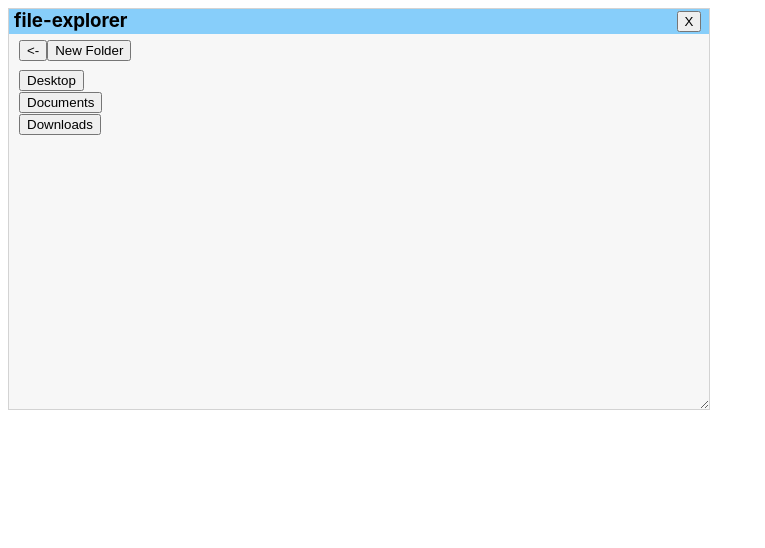
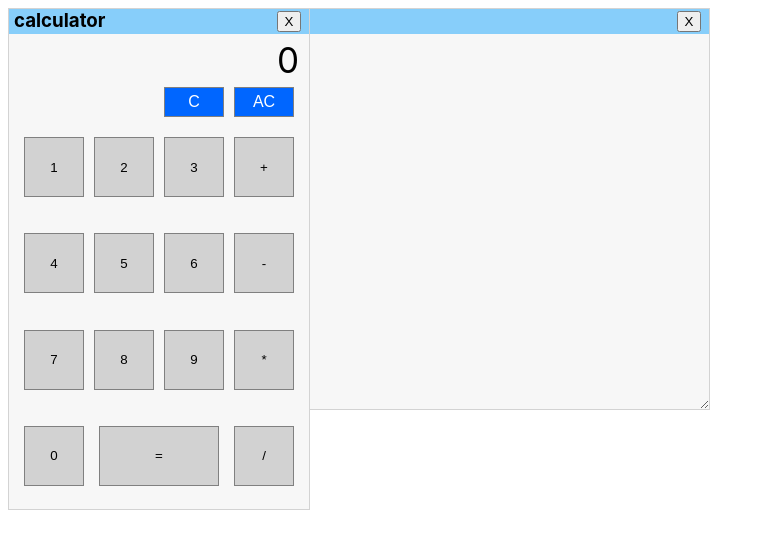
Before and after one commit to AryaaSk/operatingSystem, an Angular app: page / in a window 1280 px wide. Shown: the top 548 px of the page, without its empty margins (0-765 px from the left). Built offline with nearby package versions, Linux system fonts and the light colour scheme.

Commit message:
Created Caluclator

```diff
--- a/src/app/apps/calculator/calculator.component.css
+++ b/src/app/apps/calculator/calculator.component.css
@@ -0,0 +1,51 @@
+.calcGrid
+{
+    height: 100%;
+    width: 100%;
+
+    display: grid;
+    grid-template-rows: 45px 35px auto;
+    grid-template-columns: 3fr 1fr;
+}
+.controlButtons
+{
+    display: grid;
+    grid-template-columns: 1fr 1fr 1fr 1fr;
+}
+.calcButtons
+{
+    display: grid;
+    grid-template-columns: 1fr 1fr 1fr;
+    grid-template-rows: 1fr 1fr 1fr 1fr;
+}
+.operatorButtons
+{
+    display: grid;
+    grid-template-rows: 1fr 1fr 1fr 1fr;
+}
+
+.calcButton
+{
+    border: 1px solid gray;
+    background-color: rgb(210, 210, 210);
+    width: 60px;
+    height: 60px;
+}
+.calcButton:active
+{
+    background-color: rgb(180, 180, 180);
+}
+.controlButton
+{
+    border: 1px solid gray;
+    background-color: rgb(0, 102, 255);
+    color: white;
+    font-size: 16px;
+
+    width: 60px;
+    height: 30px;
+}
+.controlButton:active
+{
+    background-color: rgb(0, 80, 199);
+}
--- a/src/app/apps/calculator/calculator.component.html
+++ b/src/app/apps/calculator/calculator.component.html
@@ -1 +1,35 @@
-This is a calulator app
+<div class="windowContainer">
+    <div class="windowContent">
+        <div class="calcGrid">
+            <div style="text-align: right; grid-column: 1 / span 2;">
+                <!-- Text display -->
+                <span style="font-size: 35px;">{{currentNumber}}</span>
+            </div>
+            <div class="controlButtons" style="grid-column: 1 / span 2;">
+                <div></div>
+                <div></div>
+                <div style="display: grid; place-content: center;"><input type="button" value="C" class="controlButton" (click)="C()"></div>
+                <div style="display: grid; place-content: center;"><input type="button" value="AC" class="controlButton" (click)="AC()"></div>
+            </div>
+            <div class="calcButtons">
+                <div style="display: grid; place-content: center;"><input type="button" value="1" class="calcButton" (click)="addNum(1)"></div>
+                <div style="display: grid; place-content: center;"><input type="button" value="2" class="calcButton" (click)="addNum(2)"></div>
+                <div style="display: grid; place-content: center;"><input type="button" value="3" class="calcButton" (click)="addNum(3)"></div>
+                <div style="display: grid; place-content: center;"><input type="button" value="4" class="calcButton" (click)="addNum(4)"></div>
+                <div style="display: grid; place-content: center;"><input type="button" value="5" class="calcButton" (click)="addNum(5)"></div>
+                <div style="display: grid; place-content: center;"><input type="button" value="6" class="calcButton" (click)="addNum(6)"></div>
+                <div style="display: grid; place-content: center;"><input type="button" value="7" class="calcButton" (click)="addNum(7)"></div>
+                <div style="display: grid; place-content: center;"><input type="button" value="8" class="calcButton" (click)="addNum(8)"></div>
+                <div style="display: grid; place-content: center;"><input type="button" value="9" class="calcButton" (click)="addNum(9)"></div>
+                <div style="display: grid; place-content: center;"><input type="button" value="0" class="calcButton" (click)="addNum(0)"></div>
+                <div style="display: grid; place-content: center; grid-column: 2 / span 2;"><input type="button" value="=" class="calcButton" style="width: 120px;" (click)="equal()"></div>
+            </div>
+            <div class="operatorButtons">
+                <div style="display: grid; place-content: center;"><input type="button" value="+" class="calcButton" (click)="addOperator('+')"></div>
+                <div style="display: grid; place-content: center;"><input type="button" value="-" class="calcButton" (click)="addOperator('-')"></div>
+                <div style="display: grid; place-content: center;"><input type="button" value="*" class="calcButton" (click)="addOperator('*')"></div>
+                <div style="display: grid; place-content: center;"><input type="button" value="/" class="calcButton" (click)="addOperator('/')"></div>
+            </div>
+        </div>
+    </div>
+</div>
--- a/src/app/apps/calculator/calculator.component.ts
+++ b/src/app/apps/calculator/calculator.component.ts
@@ -12,6 +12,62 @@ export class CalculatorComponent implements OnInit {
   @Input() windowId: string = "";
   @Input() data: string = "";
 
+  currentNumber: string = "0"
+  calcList: string[] = [];
+
+  addNum(number: number)
+  {
+    if (this.currentNumber == "0")
+    { this.currentNumber = String(number) }
+    else
+    { this.currentNumber = this.currentNumber + String(number); }
+  }
+  addOperator(operator: string)
+  {
+    this.calcList.push(this.currentNumber);
+    this.calcList.push(operator);
+    this.currentNumber = "0";
+  }
+  equal()
+  {
+    this.calcList.push(this.currentNumber);
+
+    //loop through and merge the first 3 items each time
+    while (this.calcList.length != 1)
+    {
+      const num1 = Number(this.calcList[0])
+      const operator = this.calcList[1]
+      const num2 = Number(this.calcList[2])
+
+      var answer = 0;
+      if (operator == "+")
+      { answer = num1 + num2; }
+      if (operator == "-")
+      { answer = num1 - num2; }
+      if (operator == "*")
+      { answer = num1 * num2; }
+      if (operator == "/")
+      { answer = num1 / num2; }
+
+      this.calcList.splice(0, 2)
+      this.calcList[0] = String(answer);
+    }
+
+    this.currentNumber = this.calcList[0];
+    this.calcList = [];
+  }
+  C()
+  {
+    //stands for Clear
+    this.currentNumber = "0";
+  }
+  AC()
+  {
+    //just the reset button, stands for All Clear
+    this.calcList = [];
+    this.currentNumber = "0";
+  }
+
   ngOnInit(): void {
   }
 
--- a/src/app/apps/file-explorer/file-explorer.component.html
+++ b/src/app/apps/file-explorer/file-explorer.component.html
@@ -3,6 +3,7 @@
         <div>
             <input type="button" value="<-" (click)="goBack()" *ngIf="this.pathLevel != 1">
             <input type="button" value="New Folder" (click)="createNewFolder()">
+            <!-- Still need to add a delete folder button -->
         </div>
         <div>
             <!-- Show all items for the current path level -->
--- a/src/app/components/window/window.component.html
+++ b/src/app/components/window/window.component.html
@@ -1,4 +1,4 @@
-<div class="window" [ngStyle] = "{'height.px': this.dataservice.defaultHeight, 'width.px': this.dataservice.defaultWidth }" cdkDrag id="{{windowId}}">
+<div class="window" [ngStyle] = "{'height.px': this.height, 'width.px': this.width }" cdkDrag id="{{windowId}}">
     <div class="header" style="display: grid; grid-template-columns: auto 40px" cdkDragHandle>
         <div><h3 style="margin: 0; margin-left: 5px;">{{appType}}</h3></div>
         <div style="display: grid; place-items: center;">
--- a/src/app/components/window/window.component.ts
+++ b/src/app/components/window/window.component.ts
@@ -14,12 +14,39 @@ export class WindowComponent implements OnInit {
   @Input() windowId: string = "";
   @Input() data: string = "";
 
+  height: number = 10;
+  width: number = 10;
+
   closeWindow()
   {
     document.getElementById(this.windowId)!.remove();
   }
 
   ngOnInit(): void {
+    this.height = this.dataservice.defaultHeight;
+    this.width = this.dataservice.defaultWidth;
+
+    const dataParsed = JSON.parse(this.data)
+    const height = dataParsed["height"]
+    const width = dataParsed["width"]
+
+    if (height)
+    { this.height =  height}
+    if (width)
+    { this.width =  width}
+  }
+
+  ngAfterViewInit()
+  {
+    const dataParsed = JSON.parse(this.data) //this has to be in viewAfterInit as it uses document.getElementByID
+    const height = dataParsed["height"]
+    const width = dataParsed["width"]
+    if (height == null && width != null)
+    { document.getElementById(this.windowId)!.style.resize = "horizontal"; }
+    if (height != null && width == null)
+    { document.getElementById(this.windowId)!.style.resize = "vertical"; }
+    if (height != null && width != null)
+    { document.getElementById(this.windowId)!.style.resize = "none"; }
   }
 
 }
--- a/src/app/services/dataservice/data.service.ts
+++ b/src/app/services/dataservice/data.service.ts
@@ -34,8 +34,7 @@ export class DataService {
   {
     this.apps.push({name: "file-explorer", windowId: this.generateID(), data: JSON.stringify({})});
     //this.apps.push({name: "notepad", windowId: this.generateID(), data: JSON.stringify({"filePath" : ["Root", "Documents", "data.txt"]})});
-    //this.apps.push({name: "notepad", windowId: this.generateID(), data: JSON.stringify({"filePath" : ["Root", "Documents", "file.txt"]})});
-    //this.apps.push({name: "notepad", windowId: this.generateID(), data: JSON.stringify({})});
+    this.apps.push({name: "calculator", windowId: this.generateID(), data: JSON.stringify({"width": 300, "height" : 500})})
   }
 
   generateID()
```
